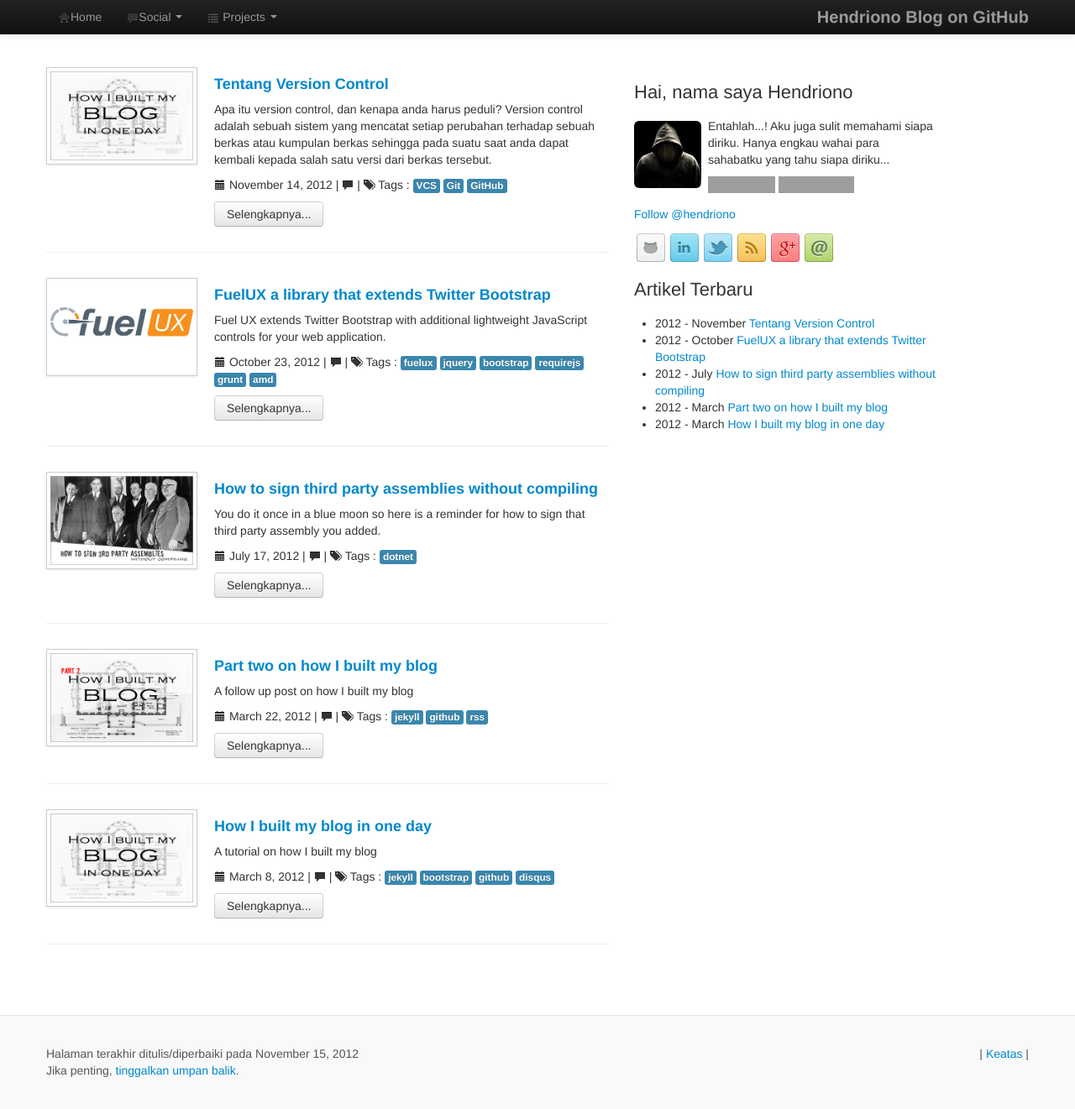
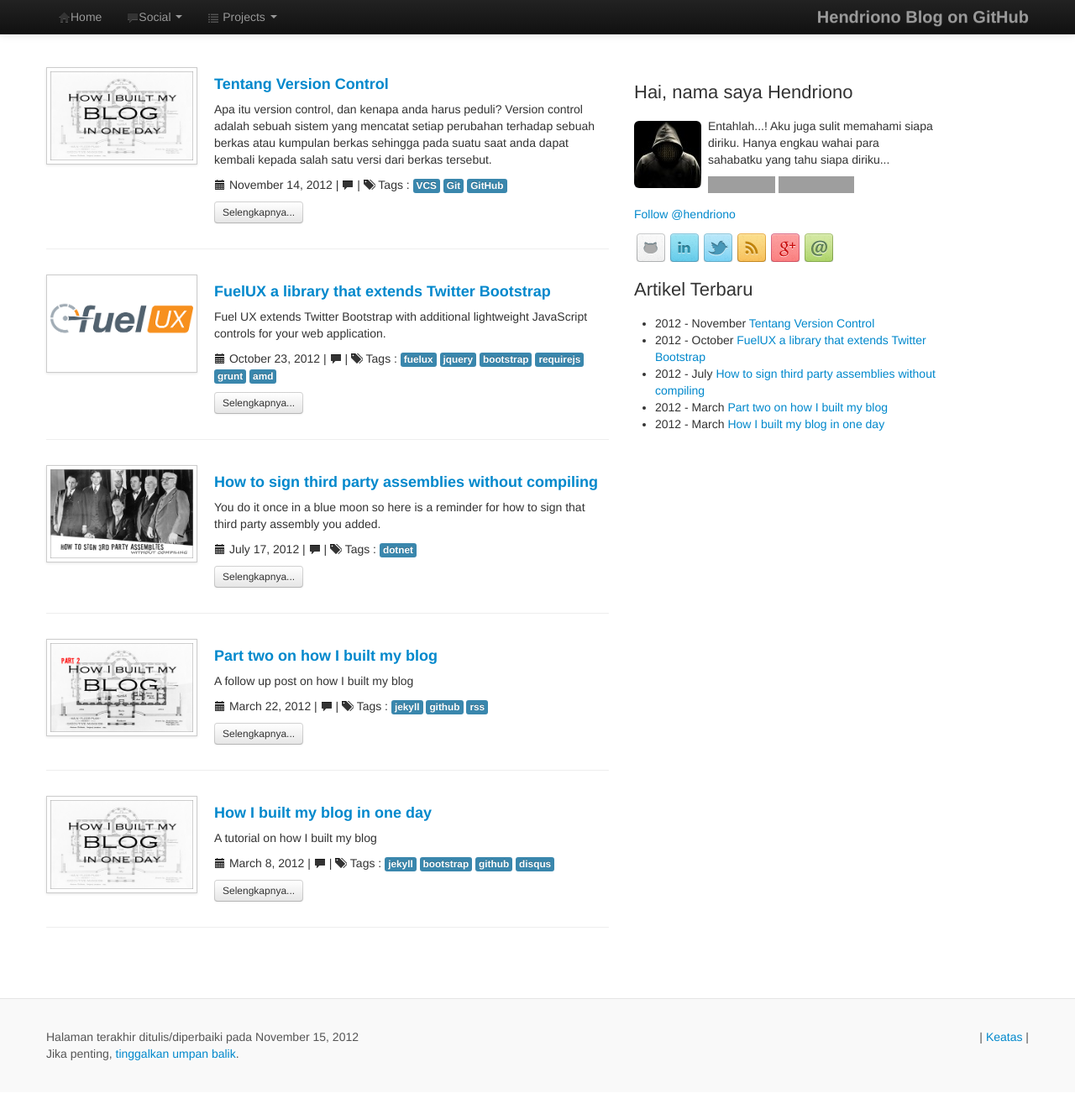
Before and after one commit to hendriono/hendriono.github.com, a Jekyll site: the page built from index.html, in a window 1280 px wide and 1321 px high. Shown: the whole window at 84% size. Built offline with Jekyll 4.4.1, drawn with Linux system fonts in a browser that asks for light colours; nearby versions of some CDN libraries; Markdown is read by kramdown in place of the engine named in the settings; comment, search, counter and statistics services are not loaded; grey boxes are pictures that could not be loaded.

Commit message:
Readmore

```diff
--- a/index.html
+++ b/index.html
@@ -19,7 +19,7 @@ title: "Hendriono"
         | <i class="icon-comment"></i> <a href="http://hendriono.github.com{{ post.url }}#disqus_thread" data-disqus-identifier="{{ post.url }}"></a>
         | <i class="icon-tags"></i> Tags :{% for tag in post.tags %} <a href="/tags/{{ tag }}" rel="tooltip" title="View posts tagged with &quot;{{ tag }}&quot;"><span class="label label-info">{{ tag }}</span></a>  {% if forloop.last != true %} {% endif %} {% endfor %}
         </p>
-        <p><a href="{{ post.url }}" class="btn">Selengkapnya...</a></p>
+        <p><a href="{{ post.url }}" class="btn btn-small">Selengkapnya...</a></p>
       </div>
     </div>
     <hr>
```
